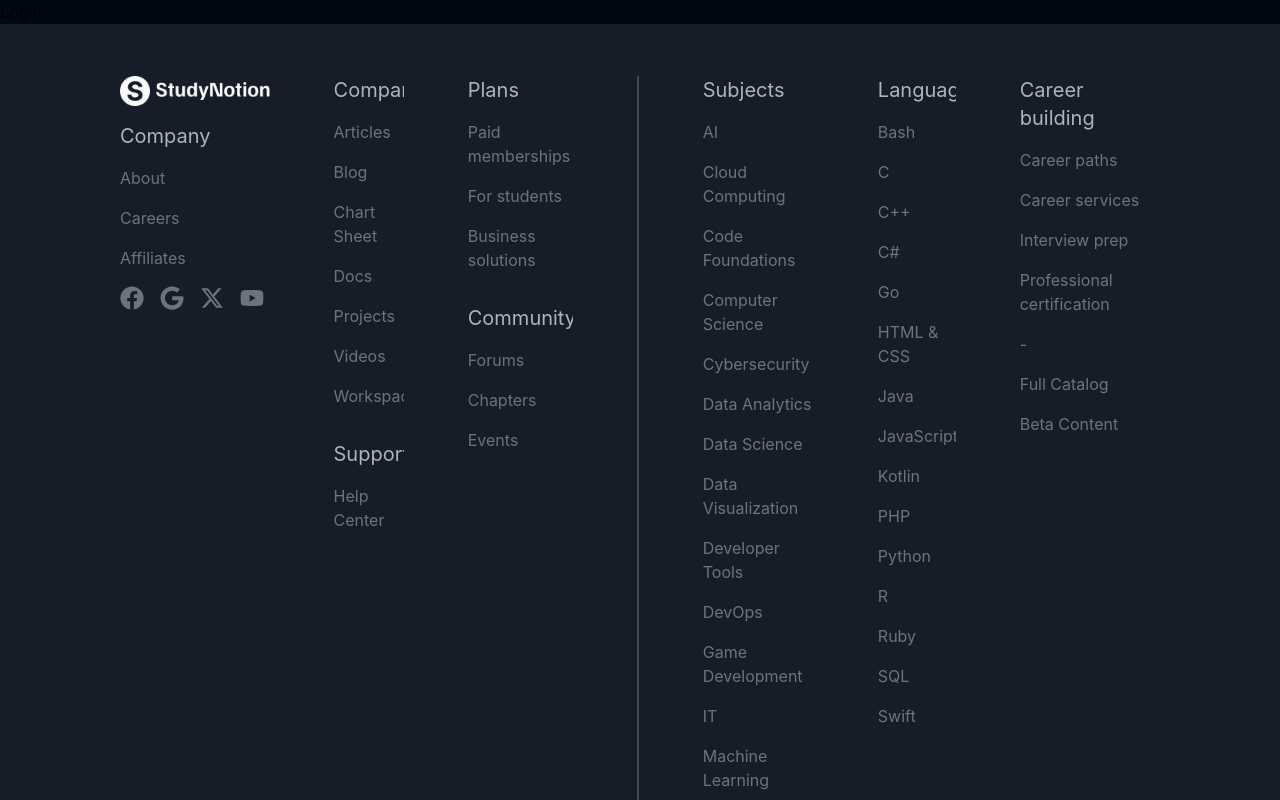
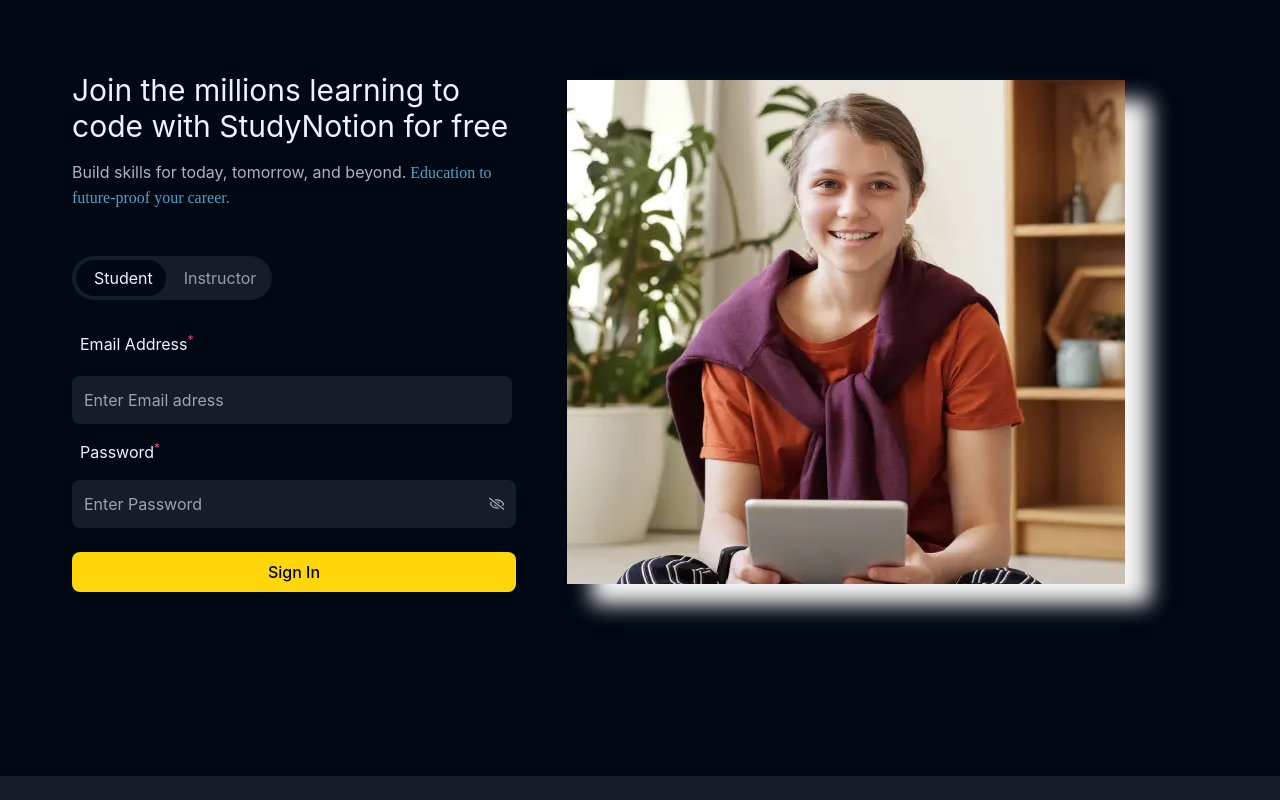
Before and after one commit to thimanshu756/Edtech, a React (Create React App) app: page /login in a window 1280 px wide. Shown: the top 800 px of the page. Built offline with nearby package versions, Linux system fonts and the light colour scheme; the HTML template or start-up script is replaced by a standard one.

Commit message:
login page created

```diff
--- a/src/Pages/Login.jsx
+++ b/src/Pages/Login.jsx
@@ -1,9 +1,39 @@
-import React from 'react'
-
+import React, { useState } from 'react'
+import TextHighlight from '../Components/Core/AuthPage/TextHighlight';
+import Form from '../Components/Core/AuthPage/Form';
+import loginImg from "../assets/Images/login.webp"
 const Login = () => {
+  const [Instructor , setInstructor]= useState(false);
   return (
-    <div>Login</div>
+    <div className=' w-11/12 bg-richblack-900 max-w-maxContent flex justify-between items-center p-10  mb-28 '>
+        {/* form */}
+        <div className='flex w-[508px] p-[32px] flex-col gap-[16px] '>
+        <div className=''>
+            {
+                    Instructor ? (<div className='flex flex-col gap-2 '>
+                        <p className='text-richblack-5 font-inter text-4xl h-[50px] '>Welcome Back </p>
+                        <p className='text-richblack-100 font-inter h-8 '>Discover your passions, <TextHighlight text={" Be Unstoppable "} /></p>
+                    </div>):(<div className='flex flex-col gap-4'>
+                        <p className='text-richblack-5 font-inter text-3xl  '> Join the millions learning to code with StudyNotion for free</p>
+                        <p className='text-richblack-100 font-inter h-20'>Build skills for today, tomorrow, and beyond.<TextHighlight text={" Education to future-proof your career."} /> </p>
+                    </div>)
+            }
+        </div>
+          {/* slider */}
+        <div className=' bg-richblack-800 w-[200px] flex  rounded-full p-[4px] transition-all duration-200'>
+           <div className= {`py-[6px] px-[18px] ${Instructor ? " text-richblack-200" : "text-richblack-5 bg-richblack-900 rounded-full "}`} onClick={()=>setInstructor(false)} >Student</div>
+           <div className= {`py-[6px] px-[18px] ${Instructor ? "text-richblack-5 bg-richblack-900 rounded-full " : "text-richblack-200"}`} onClick={()=>setInstructor(true)}>Instructor</div>
+        </div>
+        {/* form  */}
+          <Form type={"Login"} Instructor={Instructor}/>
+        </div>
+        {/* image */}
+        <div className='relative right-2 shadow-[25px_20px_20px_0px_#F5F5F5]'>
+            <img src={loginImg} alt="" className='lg:h-[504px] lg:w-[558px] shadow-[25px_20px_20px_0px_#F5F5F5]'/>
+        </div>
+    </div>
   )
 }
 
+
 export default Login
```
